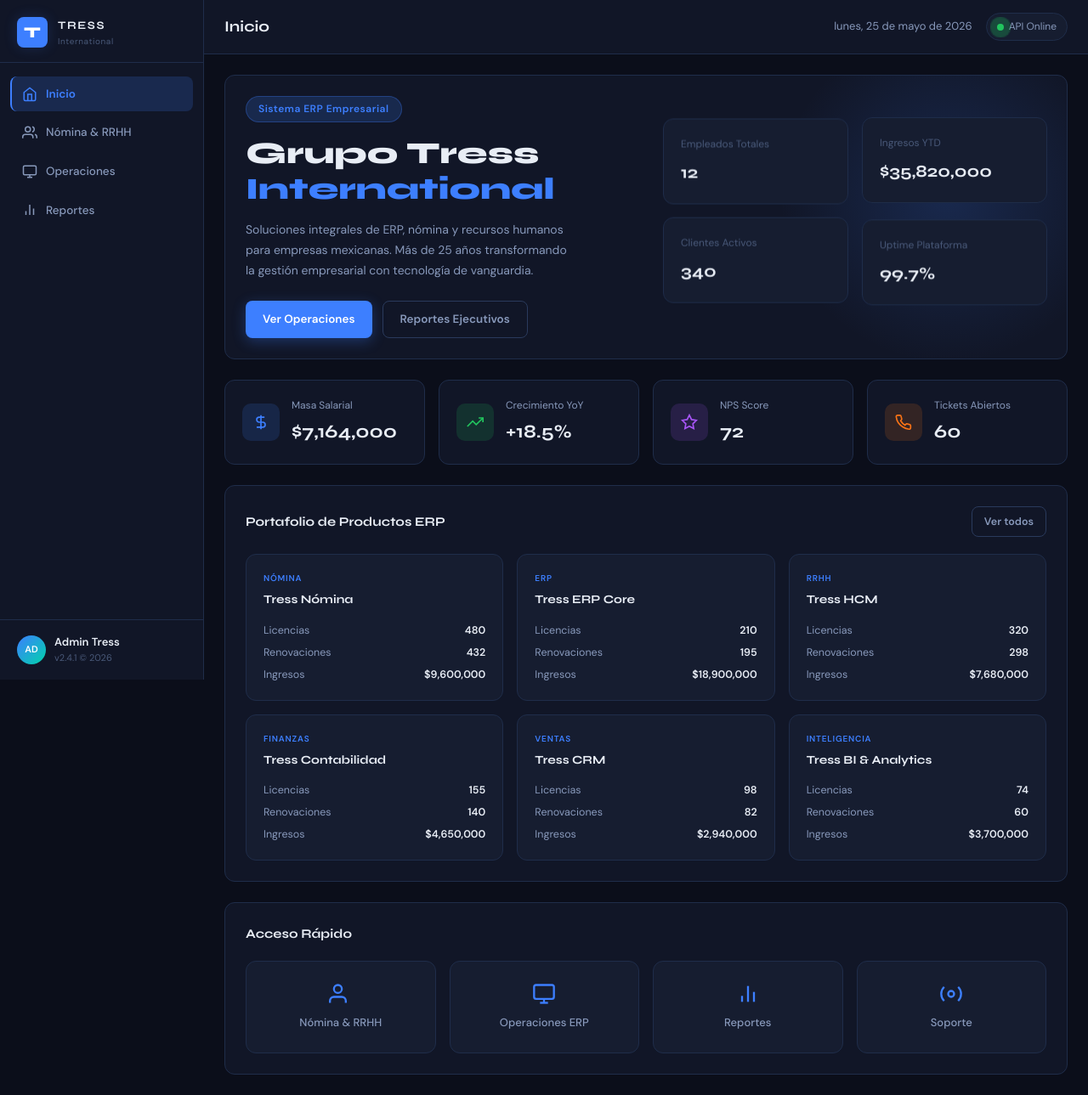
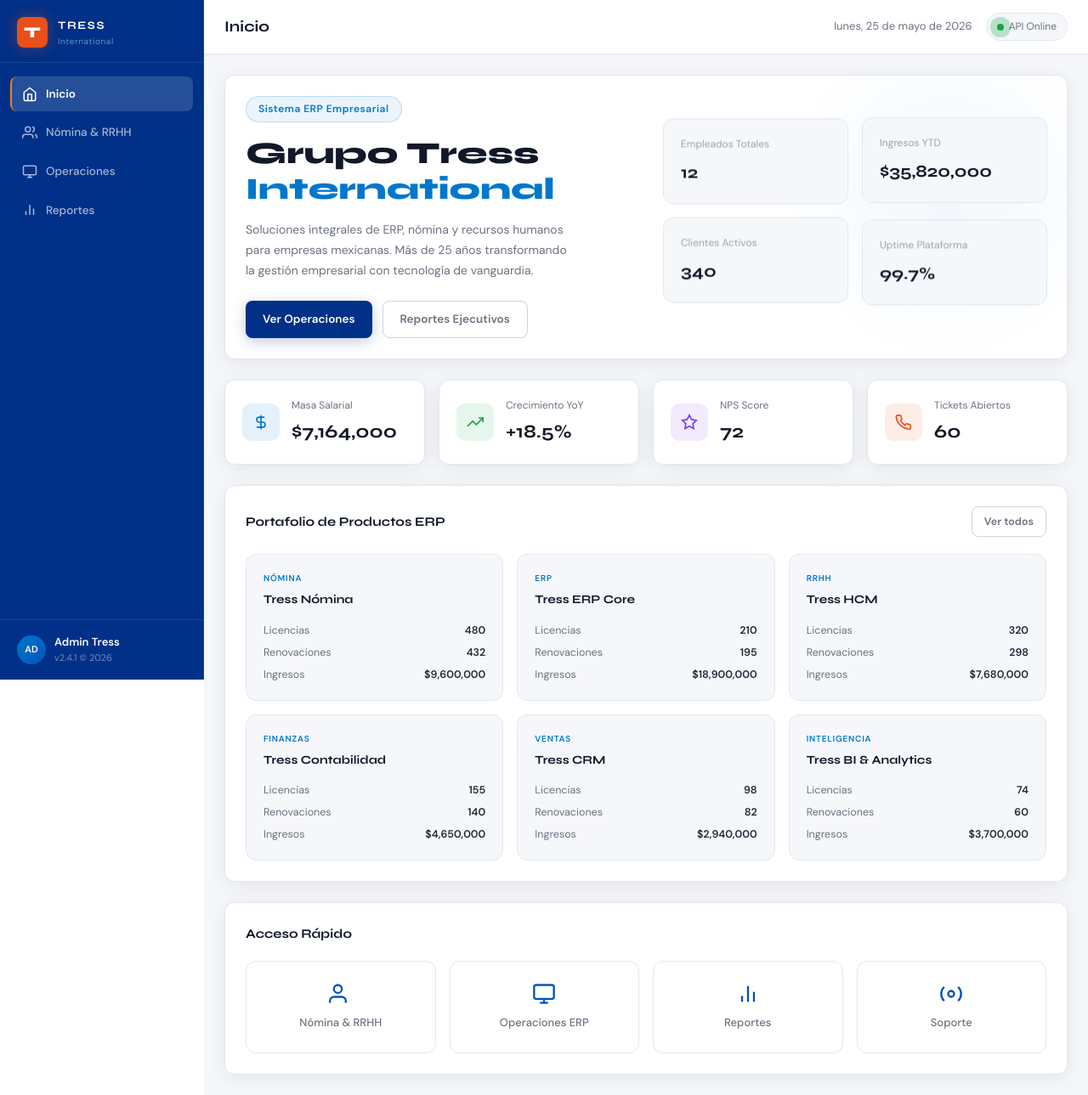
Before and after one commit to RicardoGarfias/tress-dashboard, a Flask app: page / in a window 1280 px wide. Shown: the whole page at 85% size. Run offline with Flask 3, Linux system fonts and the light colour scheme.

Commit message:
feat: apply corporate color scheme
Replaces dark theme with Tress brand palette:
- Sidebar: azul marino #003087 (dark blue)
- Accent/links: #0077CC
- CTAs/highlights: naranja #E8501A
- Gradients/badges: #F47B20
- Backgrounds: white + gris claro #F5F7FA
- Text: #111827 / #1F2937 / #6B7280

Co-Authored-By: Claude Sonnet 4.6 <noreply@anthropic.com>

```diff
--- a/static/css/main.css
+++ b/static/css/main.css
@@ -4,28 +4,31 @@
 
 /* ── Variables ─────────────────────────────────────────── */
 :root {
-  --bg-base:       #0b0e1a;
-  --bg-card:       #111627;
-  --bg-card-2:     #161d30;
-  --bg-hover:      #1c2540;
-  --border:        #1f2d4a;
-  --border-light:  #2a3a5c;
-  --text-primary:  #e8edf5;
-  --text-secondary:#8899bb;
-  --text-muted:    #4a5a7a;
-  --accent:        #3d7fff;
-  --accent-glow:   rgba(61,127,255,0.18);
-  --accent-2:      #00d4aa;
-  --green:         #22c55e;
-  --orange:        #f97316;
-  --purple:        #a855f7;
-  --red:           #ef4444;
+  --bg-base:       #FFFFFF;
+  --bg-card:       #FFFFFF;
+  --bg-card-2:     #F5F7FA;
+  --bg-hover:      #F5F7FA;
+  --border:        #e2e8f0;
+  --border-light:  #cbd5e1;
+  --text-primary:  #1F2937;
+  --text-secondary:#6B7280;
+  --text-muted:    #9ca3af;
+  --text-strong:   #111827;
+  --blue-primary:  #003087;
+  --blue-mid:      #0055B8;
+  --accent:        #0077CC;
+  --accent-glow:   rgba(0,119,204,0.12);
+  --accent-2:      #F47B20;
+  --orange:        #E8501A;
+  --green:         #16a34a;
+  --purple:        #7c3aed;
+  --red:           #dc2626;
   --sidebar-w:     240px;
   --topbar-h:      64px;
   --font-display:  'Syne', sans-serif;
   --font-body:     'DM Sans', sans-serif;
   --radius:        12px;
-  --shadow:        0 4px 24px rgba(0,0,0,0.4);
+  --shadow:        0 4px 24px rgba(0,0,0,0.08);
 }
 
 /* ── Reset ─────────────────────────────────────────────── */
@@ -50,8 +53,8 @@ img, svg { display: block; }
   top: 0; left: 0;
   width: var(--sidebar-w);
   height: 100vh;
-  background: var(--bg-card);
-  border-right: 1px solid var(--border);
+  background: var(--blue-primary);
+  border-right: 1px solid rgba(255,255,255,0.08);
   display: flex;
   flex-direction: column;
   z-index: 100;
@@ -63,12 +66,12 @@ img, svg { display: block; }
   align-items: center;
   gap: 12px;
   padding: 20px 20px 16px;
-  border-bottom: 1px solid var(--border);
+  border-bottom: 1px solid rgba(255,255,255,0.1);
 }
 
 .logo-mark {
   width: 36px; height: 36px;
-  background: var(--accent);
+  background: var(--orange);
   border-radius: 8px;
   display: flex; align-items: center; justify-content: center;
   font-family: var(--font-display);
@@ -76,7 +79,7 @@ img, svg { display: block; }
   font-size: 18px;
   color: #fff;
   flex-shrink: 0;
-  box-shadow: 0 0 16px var(--accent-glow);
+  box-shadow: 0 0 16px rgba(232,80,26,0.4);
 }
 
 .logo-text { display: flex; flex-direction: column; }
@@ -85,9 +88,9 @@ img, svg { display: block; }
   font-weight: 700;
   font-size: 13px;
   letter-spacing: 0.12em;
-  color: var(--text-primary);
+  color: #fff;
 }
-.logo-sub { font-size: 10px; color: var(--text-muted); letter-spacing: 0.06em; }
+.logo-sub { font-size: 10px; color: rgba(255,255,255,0.45); letter-spacing: 0.06em; }
 
 .sidebar-nav {
   flex: 1;
@@ -104,20 +107,20 @@ img, svg { display: block; }
   gap: 10px;
   padding: 10px 12px;
   border-radius: 8px;
-  color: var(--text-secondary);
+  color: rgba(255,255,255,0.65);
   font-size: 13.5px;
   font-weight: 500;
   transition: background 0.2s, color 0.2s, border-color 0.2s;
   border-left: 2px solid transparent;
 }
 .nav-item:hover {
-  background: var(--bg-hover);
-  color: var(--text-primary);
+  background: rgba(255,255,255,0.1);
+  color: #fff;
 }
 .nav-item.active {
-  background: var(--accent-glow);
-  color: var(--accent);
-  border-left-color: var(--accent);
+  background: rgba(255,255,255,0.15);
+  color: #fff;
+  border-left-color: var(--accent-2);
   font-weight: 600;
 }
 
@@ -128,7 +131,7 @@ img, svg { display: block; }
 
 .sidebar-footer {
   padding: 16px 20px;
-  border-top: 1px solid var(--border);
+  border-top: 1px solid rgba(255,255,255,0.1);
   display: flex;
   align-items: center;
   gap: 10px;
@@ -136,7 +139,7 @@ img, svg { display: block; }
 
 .user-avatar {
   width: 34px; height: 34px;
-  background: linear-gradient(135deg, var(--accent), var(--accent-2));
+  background: linear-gradient(135deg, var(--accent), var(--blue-mid));
   border-radius: 50%;
   display: flex; align-items: center; justify-content: center;
   font-size: 11px;
@@ -146,8 +149,8 @@ img, svg { display: block; }
 }
 
 .user-info { display: flex; flex-direction: column; overflow: hidden; }
-.user-name { font-size: 13px; font-weight: 600; color: var(--text-primary); white-space: nowrap; overflow: hidden; text-overflow: ellipsis; }
-.user-role { font-size: 11px; color: var(--text-muted); }
+.user-name { font-size: 13px; font-weight: 600; color: #fff; white-space: nowrap; overflow: hidden; text-overflow: ellipsis; }
+.user-role { font-size: 11px; color: rgba(255,255,255,0.45); }
 
 /* ── Main wrap ──────────────────────────────────────────── */
 .main-wrap {
@@ -170,6 +173,7 @@ img, svg { display: block; }
   justify-content: space-between;
   padding: 0 24px;
   z-index: 50;
+  box-shadow: 0 1px 4px rgba(0,0,0,0.06);
 }
 
 .topbar-left { display: flex; align-items: center; gap: 16px; }
@@ -190,7 +194,7 @@ img, svg { display: block; }
   font-family: var(--font-display);
   font-size: 18px;
   font-weight: 700;
-  color: var(--text-primary);
+  color: var(--text-strong);
 }
 
 .current-date {
@@ -246,6 +249,7 @@ img, svg { display: block; }
   display: flex;
   flex-direction: column;
   gap: 24px;
+  background: var(--bg-card-2);
 }
 
 /* ── Section block ──────────────────────────────────────── */
@@ -254,6 +258,7 @@ img, svg { display: block; }
   border: 1px solid var(--border);
   border-radius: var(--radius);
   padding: 24px;
+  box-shadow: var(--shadow);
 }
 
 .section-header {
@@ -267,7 +272,7 @@ img, svg { display: block; }
   font-family: var(--font-display);
   font-size: 15px;
   font-weight: 700;
-  color: var(--text-primary);
+  color: var(--text-strong);
   margin-bottom: 20px;
 }
 
@@ -288,9 +293,10 @@ img, svg { display: block; }
   display: flex;
   align-items: center;
   gap: 14px;
-  transition: border-color 0.2s, transform 0.2s;
+  transition: border-color 0.2s, transform 0.2s, box-shadow 0.2s;
+  box-shadow: var(--shadow);
 }
-.kpi-card:hover { border-color: var(--border-light); transform: translateY(-2px); }
+.kpi-card:hover { border-color: var(--accent); transform: translateY(-2px); box-shadow: 0 8px 24px rgba(0,0,0,0.1); }
 
 .kpi-icon {
   width: 44px; height: 44px;
@@ -300,14 +306,14 @@ img, svg { display: block; }
 }
 .kpi-icon svg { width: 20px; height: 20px; }
 
-.kpi-blue   { background: rgba(61,127,255,0.15); color: var(--accent); }
-.kpi-green  { background: rgba(34,197,94,0.15);  color: var(--green); }
-.kpi-orange { background: rgba(249,115,22,0.15); color: var(--orange); }
-.kpi-purple { background: rgba(168,85,247,0.15); color: var(--purple); }
-.kpi-red    { background: rgba(239,68,68,0.15);  color: var(--red); }
+.kpi-blue   { background: rgba(0,119,204,0.1);   color: var(--accent); }
+.kpi-green  { background: rgba(22,163,74,0.1);   color: var(--green); }
+.kpi-orange { background: rgba(232,80,26,0.1);   color: var(--orange); }
+.kpi-purple { background: rgba(124,58,237,0.1);  color: var(--purple); }
+.kpi-red    { background: rgba(220,38,38,0.1);   color: var(--red); }
 
 .kpi-label { font-size: 12px; color: var(--text-secondary); margin-bottom: 4px; }
-.kpi-value { font-family: var(--font-display); font-size: 22px; font-weight: 700; color: var(--text-primary); }
+.kpi-value { font-family: var(--font-display); font-size: 22px; font-weight: 700; color: var(--text-strong); }
 
 /* ── Hero Section ───────────────────────────────────────── */
 .hero-section {
@@ -324,15 +330,15 @@ img, svg { display: block; }
   position: absolute;
   top: -60px; right: -60px;
   width: 400px; height: 400px;
-  background: radial-gradient(circle, var(--accent-glow) 0%, transparent 70%);
+  background: radial-gradient(circle, rgba(0,119,204,0.06) 0%, transparent 70%);
   pointer-events: none;
 }
 
 .hero-badge {
   display: inline-block;
   padding: 5px 14px;
-  background: var(--accent-glow);
-  border: 1px solid rgba(61,127,255,0.3);
+  background: rgba(0,119,204,0.08);
+  border: 1px solid rgba(0,119,204,0.2);
   border-radius: 20px;
   font-size: 12px;
   color: var(--accent);
@@ -347,7 +353,7 @@ img, svg { display: block; }
   font-weight: 800;
   line-height: 1.15;
   margin-bottom: 16px;
-  color: var(--text-primary);
+  color: var(--text-strong);
 }
 
 .accent-text { color: var(--accent); }
@@ -373,12 +379,12 @@ img, svg { display: block; }
   border: 1px solid var(--border);
   border-radius: var(--radius);
   padding: 20px;
-  transition: border-color 0.2s;
+  transition: border-color 0.2s, box-shadow 0.2s;
 }
-.hero-card:hover { border-color: var(--accent); }
+.hero-card:hover { border-color: var(--accent); box-shadow: 0 4px 16px rgba(0,119,204,0.1); }
 
 .hc-label { font-size: 12px; color: var(--text-muted); margin-bottom: 8px; }
-.hc-value { font-family: var(--font-display); font-size: 20px; font-weight: 700; color: var(--text-primary); }
+.hc-value { font-family: var(--font-display); font-size: 20px; font-weight: 700; color: var(--text-strong); }
 
 /* Float animation */
 @keyframes float {
@@ -397,16 +403,32 @@ img, svg { display: block; }
   align-items: center;
   gap: 8px;
   padding: 10px 20px;
-  background: var(--accent);
+  background: var(--blue-primary);
   color: #fff;
   border-radius: 8px;
   font-size: 13.5px;
   font-weight: 600;
   font-family: var(--font-body);
-  transition: opacity 0.2s, transform 0.2s, box-shadow 0.2s;
-  box-shadow: 0 4px 16px rgba(61,127,255,0.3);
+  transition: background 0.2s, transform 0.2s, box-shadow 0.2s;
+  box-shadow: 0 4px 16px rgba(0,48,135,0.25);
 }
-.btn-primary:hover { opacity: 0.9; transform: translateY(-1px); box-shadow: 0 6px 20px rgba(61,127,255,0.4); }
+.btn-primary:hover { background: var(--blue-mid); transform: translateY(-1px); box-shadow: 0 6px 20px rgba(0,48,135,0.35); }
+
+.btn-cta {
+  display: inline-flex;
+  align-items: center;
+  gap: 8px;
+  padding: 10px 20px;
+  background: var(--orange);
+  color: #fff;
+  border-radius: 8px;
+  font-size: 13.5px;
+  font-weight: 600;
+  font-family: var(--font-body);
+  transition: background 0.2s, transform 0.2s, box-shadow 0.2s;
+  box-shadow: 0 4px 16px rgba(232,80,26,0.3);
+}
+.btn-cta:hover { background: #c94016; transform: translateY(-1px); box-shadow: 0 6px 20px rgba(232,80,26,0.4); }
 
 .btn-outline {
   display: inline-flex;
@@ -501,7 +523,7 @@ img, svg { display: block; }
   font-size: 14px;
   font-weight: 700;
   margin-bottom: 14px;
-  color: var(--text-primary);
+  color: var(--text-strong);
 }
 .pc-stats { display: flex; flex-direction: column; gap: 6px; }
 .pc-stat { display: flex; justify-content: space-between; font-size: 12.5px; }
@@ -617,7 +639,7 @@ img, svg { display: block; }
   justify-content: center;
   gap: 10px;
   padding: 24px 16px;
-  background: var(--bg-card-2);
+  background: var(--bg-card);
   border: 1px solid var(--border);
   border-radius: var(--radius);
   color: var(--text-secondary);
@@ -626,15 +648,16 @@ img, svg { display: block; }
   text-align: center;
   transition: background 0.2s, border-color 0.2s, color 0.2s, transform 0.2s;
 }
-.quick-card svg { width: 28px; height: 28px; color: var(--accent); }
+.quick-card svg { width: 28px; height: 28px; color: var(--blue-mid); }
 .quick-card:hover { background: var(--bg-hover); border-color: var(--accent); color: var(--text-primary); transform: translateY(-2px); }
+.quick-card:hover svg { color: var(--accent); }
 
 /* ── Filter bar ─────────────────────────────────────────── */
 .filter-bar { display: flex; gap: 10px; align-items: center; flex-wrap: wrap; }
 
 .filter-select {
   padding: 7px 12px;
-  background: var(--bg-card-2);
+  background: var(--bg-card);
   border: 1px solid var(--border);
   border-radius: 8px;
   color: var(--text-primary);
```
Also changed, not shown: other parts of static/css/main.css (+17 -18 lines).
